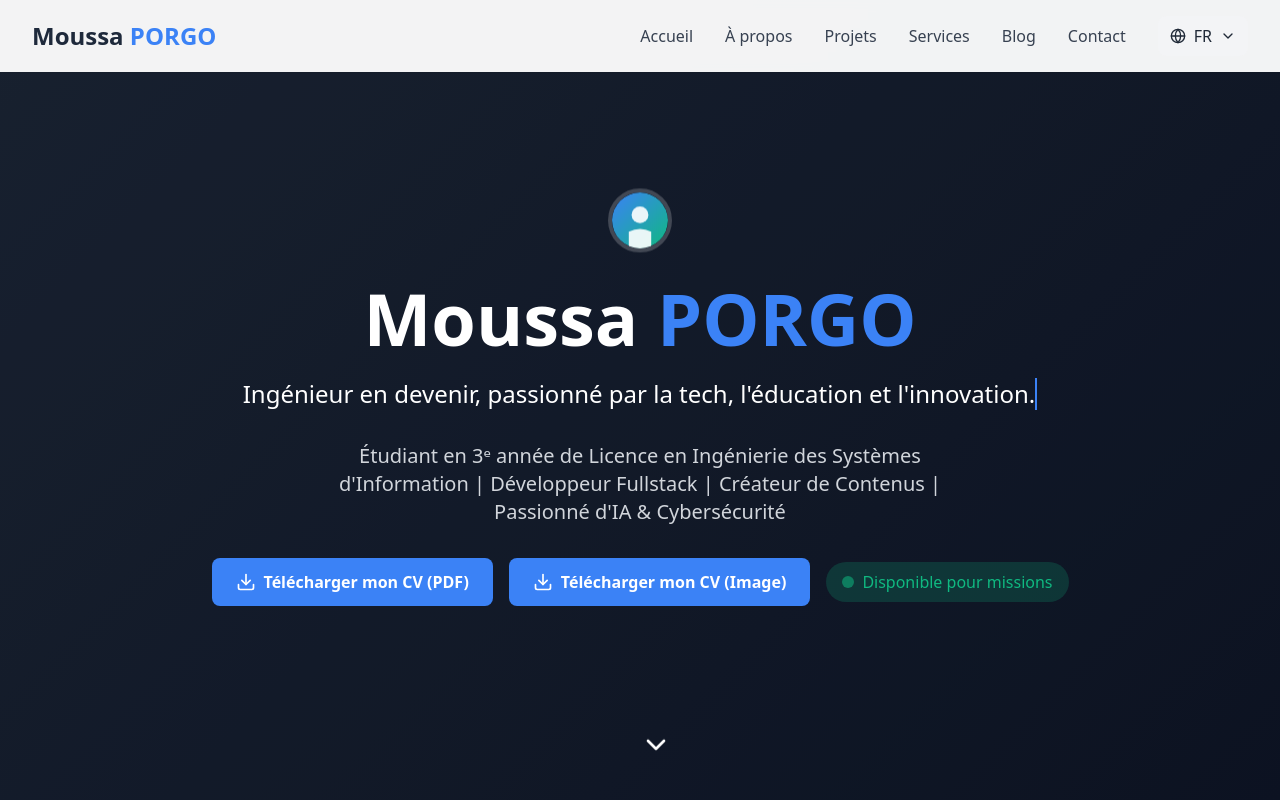
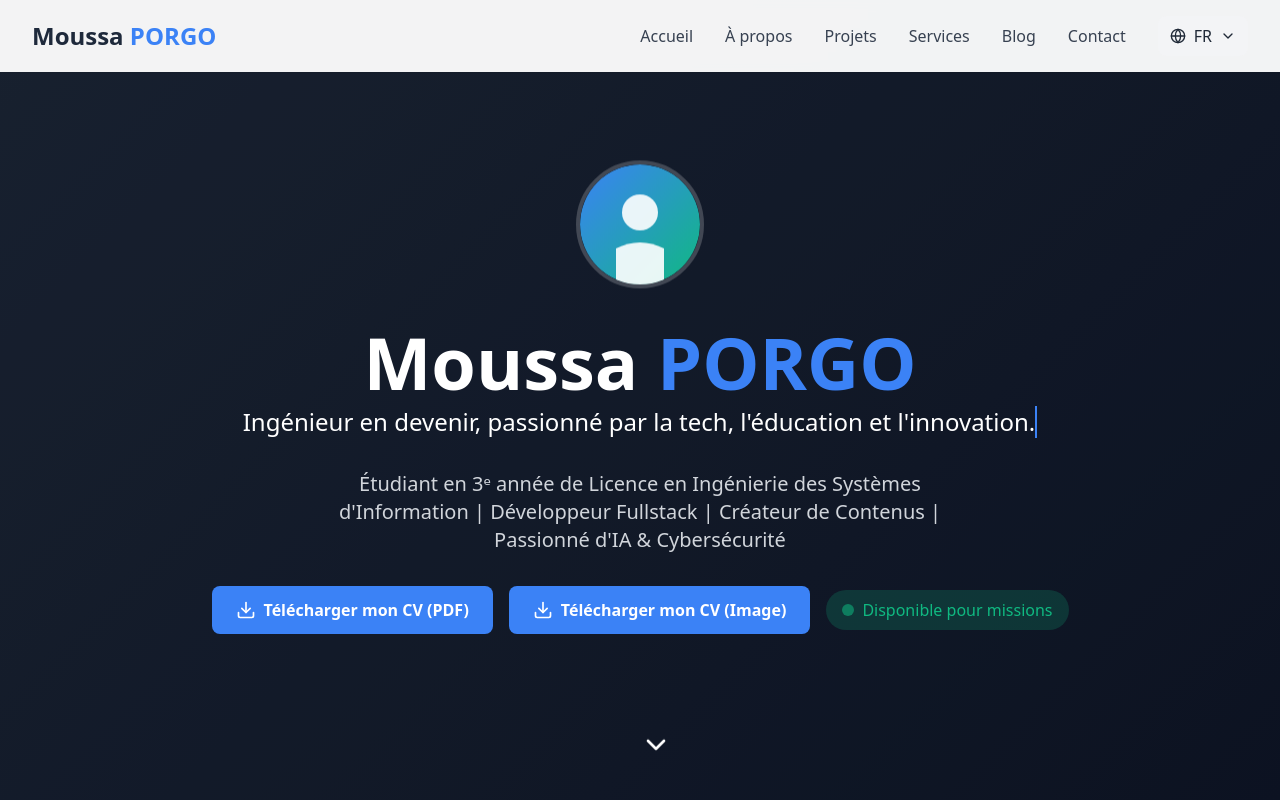
Before and after one commit to mporgo/portfolio, a plain HTML site: page index.html in a window 1280 px wide. Shown: the top 800 px of the page. Drawn offline with nearby package versions, Linux system fonts and the light colour scheme.

Commit message:
Ajustement de l'image du profil

```diff
--- a/index.html
+++ b/index.html
@@ -134,7 +134,7 @@
         <div class="relative z-10 text-center text-white px-4 max-w-4xl mx-auto">
             <div class="animate-fadeInUp">
                 <!-- Profile Image -->
-                <div class="w-16 h-16 mx-auto mb-6 rounded-full overflow-hidden border-4 border-white/20 animate-float">
+                <div class="w-32 h-32 mx-auto mb-8 rounded-full overflow-hidden border-4 border-white/20 animate-float">
                     <svg class="w-full h-full" viewBox="0 0 200 200" xmlns="http://www.w3.org/2000/svg">
                         <defs>
                             <linearGradient id="profileGrad" x1="0%" y1="0%" x2="100%" y2="100%">
@@ -148,7 +148,7 @@
                     </svg>
                 </div>
 
-                <h1 class="text-5xl md:text-7xl font-bold mb-6">
+                <h1 class="text-5xl md:text-7xl font-bold mb-2">
                     Moussa <span class="text-accent">PORGO</span>
                 </h1>
 
```
